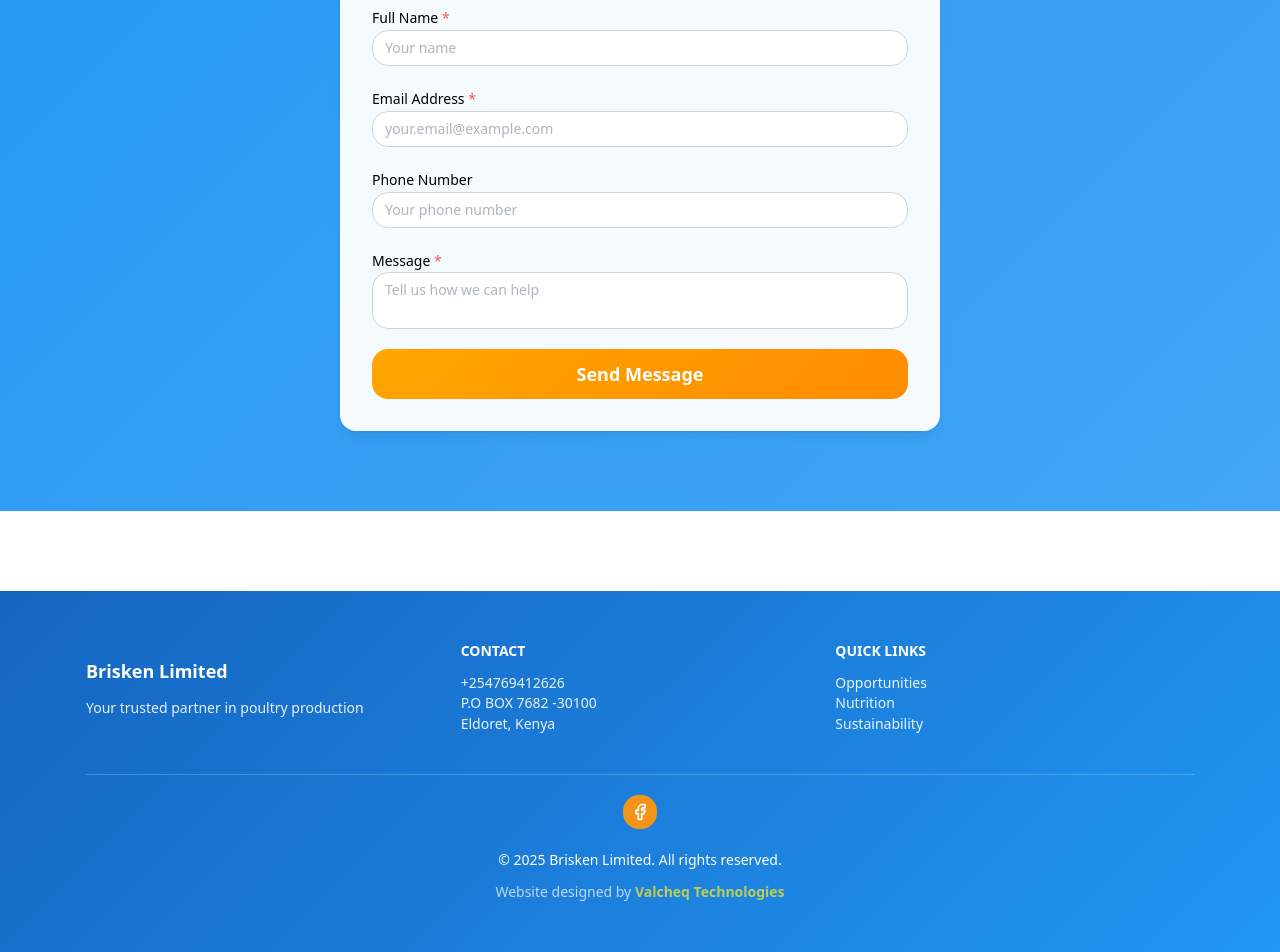
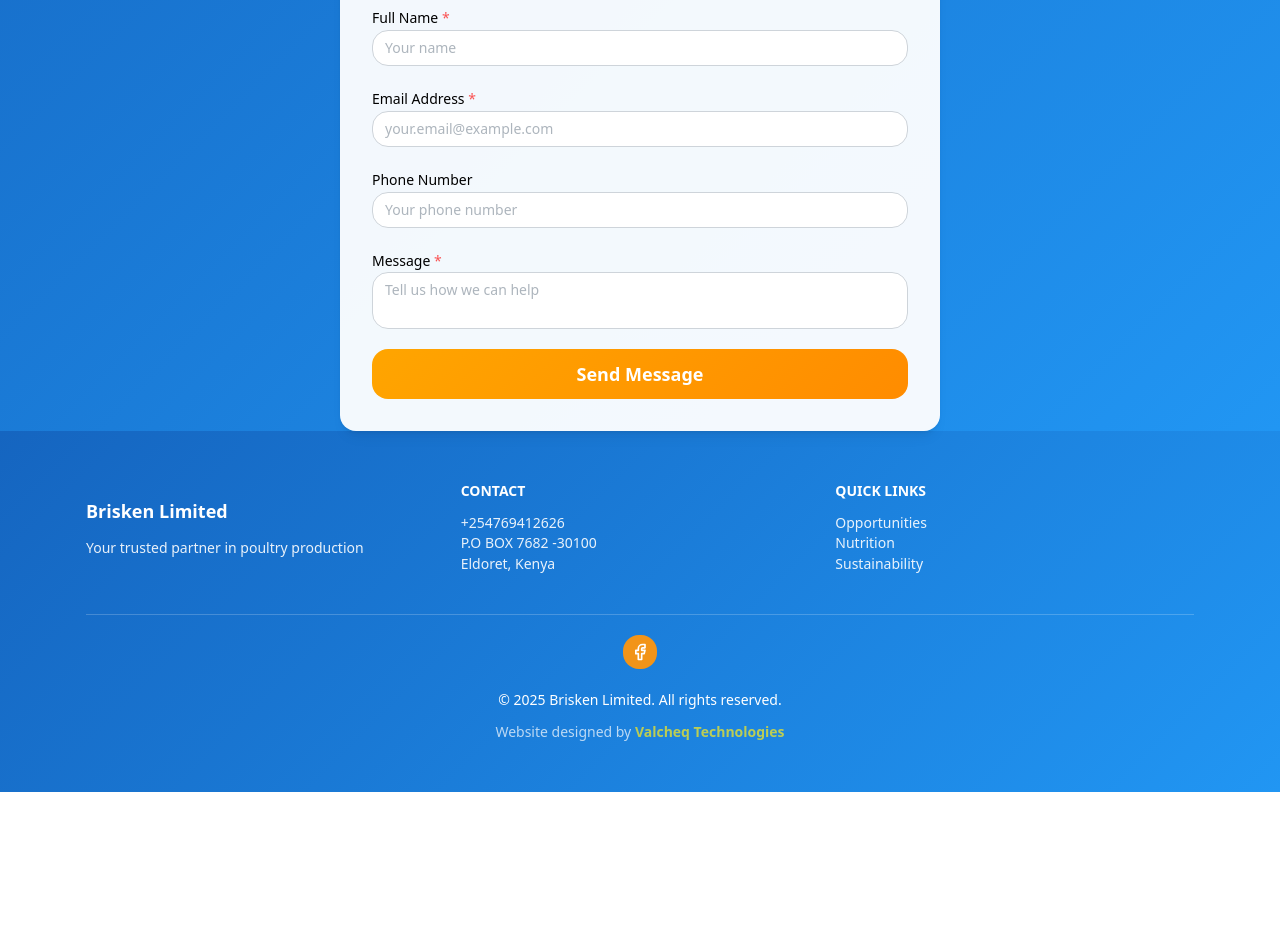
Before and after one commit to kev065/brisken-co, a Next.js app in the folder client/: page / in a window 1280 px wide. Shown: the part 5656-6608 px from the top of the page. After the commit the page ends 6448 px from the top, so only its background shows below. Built offline with nearby package versions, Linux system fonts and the light colour scheme.

Commit message:
fix: seamlessly merge contact and footer sections
- Remove white space gap and match background gradients between contact section and footer for unified visual appearance.

```diff
--- a/client/app/components/ContactSection.tsx
+++ b/client/app/components/ContactSection.tsx
@@ -122,8 +122,8 @@ export function ContactSection() {
       component="section"
       id="contact"
       style={{
-        background: 'linear-gradient(135deg, #2196f3 0%, #42a5f5 100%)',
-        padding: '80px 0',
+        background: 'linear-gradient(135deg, #1565c0 0%, #2196f3 100%)',
+        padding: '80px 0 0 0',
         color: 'white',
       }}
     >
--- a/client/app/components/Footer.tsx
+++ b/client/app/components/Footer.tsx
@@ -28,7 +28,6 @@ export function Footer() {
       style={{
         background: 'linear-gradient(135deg, #1565c0 0%, #2196f3 100%)',
         color: 'white',
-        marginTop: '80px',
       }}
     >
       <Container size="lg" py={50}>
```
